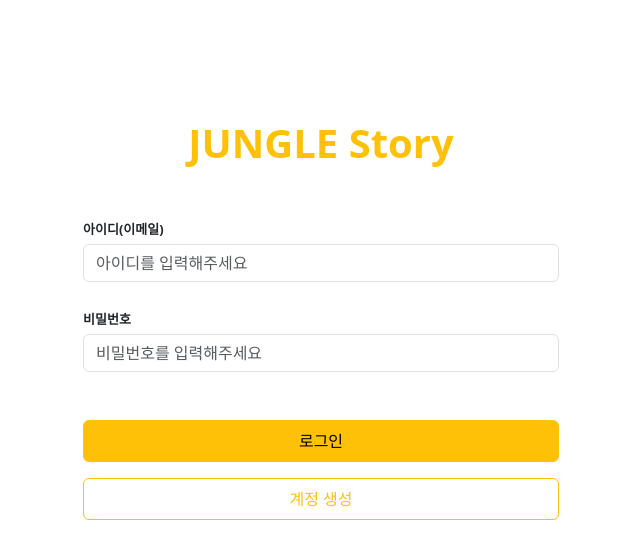
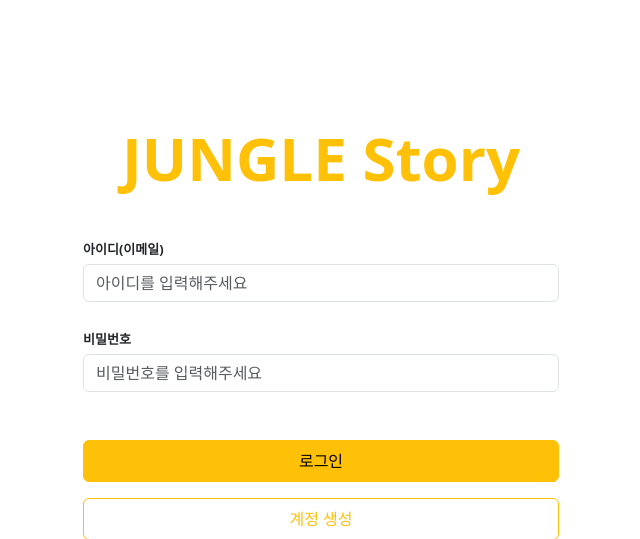
Before and after one commit to jjjjjeongwon/JUNGLE_story, a Flask app: page / in a window 1280 px wide. Shown: the top 539 px of the page, without its empty margins (319-959 px from the left). Run offline with Flask 3, Linux system fonts and the light colour scheme; data that the repository does not hold is empty; some libraries are stand-ins or nearby versions; some web fonts are replaced.

Commit message:
design: CSS 마무리

```diff
--- a/templates/navbar.html
+++ b/templates/navbar.html
@@ -1,7 +1,7 @@
-<div style="height: 200px;">
+<div style="height: 220px;">
     <nav class="navbar navbar-expang-lg navbar-light bg-white  h-100 ">
-        <a class="navbar-brand d-flex fs-1 fw-bold text-warning container justify-content-center "
-            href="{{ url_for('root.root') }}">JUNGLE
+        <a class="navbar-brand d-flex fw-bold text-warning container justify-content-center "
+            href="{{ url_for('root.root') }}" style="font-size: 60px;">JUNGLE
             Story</a>
 
         <!-- <button class="navbar-toggler ml-auto" type="button" data-toggle="collapse" data-target="#navbarNav"
--- a/templates/navbar2.html
+++ b/templates/navbar2.html
@@ -9,10 +9,10 @@
             {% if g.user %}
             <ul class="navbar-nav">
                 <li class="nav-item d-flex justify-content-center me-5 ">
-                    <a class="nav-link fs-5 ">{{ g.user.user_name }}
+                    <a class="nav-link fs-5 " style="font-weight: bold;">{{ g.user.user_name }}
 
                     </a>
-                    <a class=" ms-3 fs-5 d-flex align-items-center" href="{{ url_for('root.logout') }}">
+                    <a class=" ms-2 fs-5 d-flex align-items-center" href="{{ url_for('root.logout') }}">
                         <i class="fas fa-regular fa-arrow-right-from-bracket " style="color: #585b5f;"></i>
                     </a>
 
```
